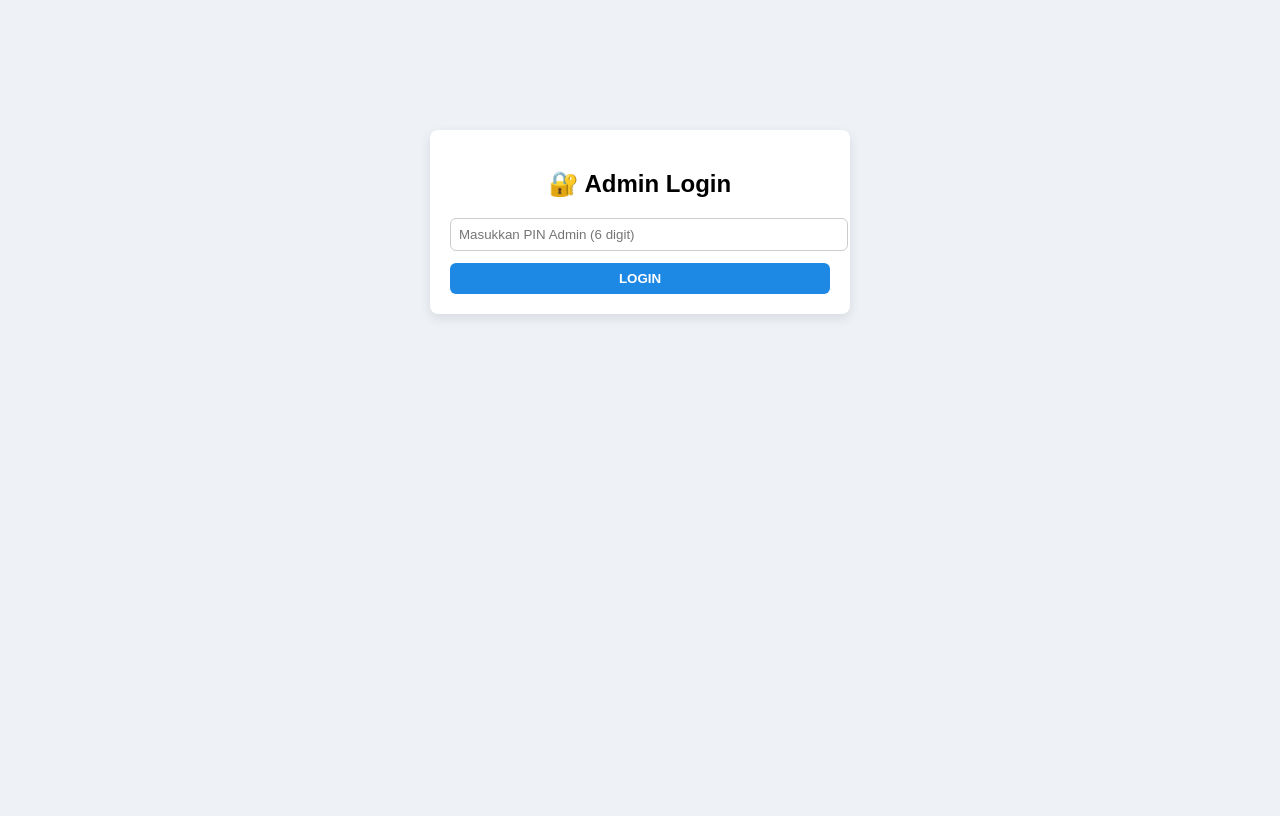
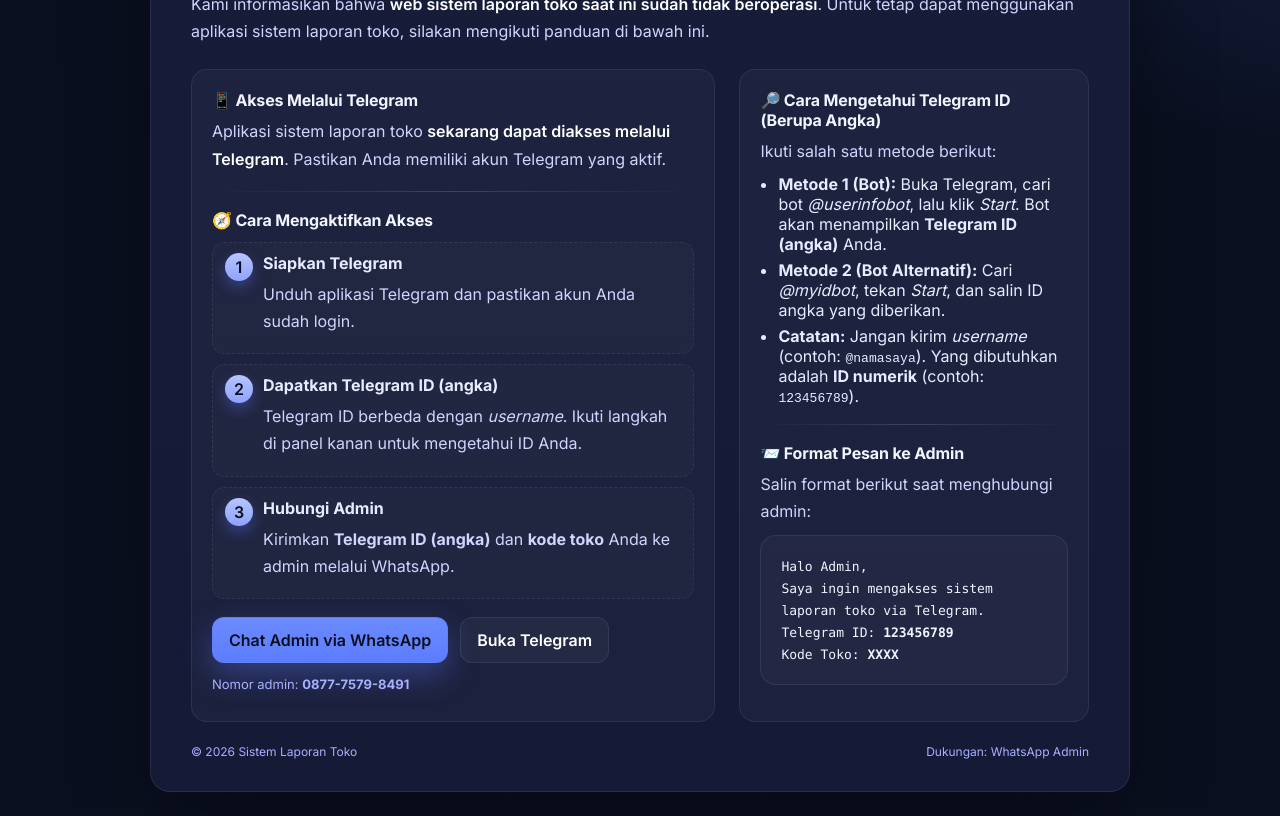
Before and after one commit to storereport60-jpg/laporan-toko, a plain HTML site: page admin.html in a window 1280 px wide. Shown: the part 178-994 px from the top of the page. Before the commit the page ends 800 px from the top, so only its background shows below. Drawn offline with Linux system fonts and the light colour scheme.

Commit message:
Update admin.html

```diff
--- a/admin.html
+++ b/admin.html
@@ -1,185 +1,294 @@
-<!DOCTYPE html>
-<html lang="id">
+<!DOCTYPE html><html lang="id">
 <head>
-<meta charset="UTF-8">
-<title>Admin Panel - User Manager</title>
-<meta name="viewport" content="width=device-width, initial-scale=1">
+  <meta charset="UTF-8" />
+  <meta name="viewport" content="width=device-width, initial-scale=1.0" />
+  <title>Pemberitahuan Sistem Laporan Toko</title>
+  <meta name="description" content="Pemberitahuan bahwa web sistem laporan toko tidak beroperasi. Akses melalui Telegram dengan menghubungi admin." />
+  <link rel="preconnect" href="https://fonts.googleapis.com">
+  <link rel="preconnect" href="https://fonts.gstatic.com" crossorigin>
+  <link href="https://fonts.googleapis.com/css2?family=Inter:wght@400;500;600;700&display=swap" rel="stylesheet">
+  <style>
+    :root {
+      --bg: #0b1020;
+      --card: #121735;
+      --primary: #5b7cff;
+      --text: #e8ebff;
+      --muted: #a8b0ff;
+      --border: rgba(255,255,255,0.08);
+      --radius: 20px;
+    }
+    * { box-sizing: border-box; }
+    html, body { margin: 0; padding: 0; }
+    body {
+      font-family: 'Inter', system-ui, -apple-system, Segoe UI, Roboto, Arial, sans-serif;
+      color: var(--text);
+      background:
+        radial-gradient(1200px 600px at 10% -10%, rgba(91,124,255,0.15), transparent 40%),
+        radial-gradient(1200px 600px at 110% 10%, rgba(91,124,255,0.12), transparent 40%),
+        linear-gradient(180deg, #0a0f1f 0%, #0b1020 100%);
+      min-height: 100vh;
+      display: grid;
+      place-items: center;
+      padding: 24px;
+    }.container {
+  width: 100%;
+  max-width: 980px;
+  margin: 0 auto;
+}
 
-<script src="https://www.gstatic.com/firebasejs/10.12.0/firebase-app-compat.js"></script>
-<script src="https://www.gstatic.com/firebasejs/10.12.0/firebase-database-compat.js"></script>
+.card {
+  background: linear-gradient(180deg, rgba(255,255,255,0.02), rgba(255,255,255,0.01)) , var(--card);
+  border: 1px solid var(--border);
+  border-radius: var(--radius);
+  box-shadow: 0 30px 80px rgba(0,0,0,.35);
+  padding: 40px 40px 32px;
+  position: relative;
+  overflow: hidden;
+}
 
-<style>
-body{font-family:Arial;background:#eef2f6;margin:0}
-.card{background:#fff;border-radius:8px;padding:20px;box-shadow:0 4px 12px rgba(0,0,0,.1)}
-.container{max-width:1200px;margin:auto}
-table{width:100%;border-collapse:collapse}
-th,td{padding:8px;border-bottom:1px solid #ddd;text-align:left;font-size:14px}
-th{background:#f5f5f5}
-input,button{padding:8px;border-radius:6px;border:1px solid #ccc}
-button{cursor:pointer;border:none;color:#fff;font-weight:600}
-.primary{background:#1e88e5}
-.success{background:#43a047}
-.warning{background:#fb8c00}
-.danger{background:#e53935}
-.hidden{display:none}
-.flex{display:flex;gap:10px;flex-wrap:wrap;align-items:center}
-.badge{background:#e8f1ff;color:#1e88e5;padding:6px 12px;border-radius:20px;font-size:13px;font-weight:600}
-.welcome{
-  background:#f1f8ff;
-  border-left:5px solid #1e88e5;
-  padding:12px 15px;
-  border-radius:6px;
-  margin:15px 0;
-  font-size:14px;
+.badge {
+  display: inline-flex;
+  align-items: center;
+  gap: 8px;
+  padding: 8px 12px;
+  border-radius: 999px;
+  background: rgba(91,124,255,0.12);
+  color: var(--muted);
+  border: 1px solid var(--border);
+  font-weight: 500;
+  font-size: 13px;
 }
-</style>
+
+h1 {
+  font-size: clamp(28px, 4vw, 40px);
+  line-height: 1.15;
+  margin: 16px 0 8px;
+  letter-spacing: -0.02em;
+}
+
+p {
+  margin: 8px 0;
+  color: #cfd5ff;
+  line-height: 1.7;
+}
+
+.grid {
+  display: grid;
+  grid-template-columns: 1.2fr .8fr;
+  gap: 24px;
+  margin-top: 24px;
+}
+
+@media (max-width: 820px) {
+  .grid { grid-template-columns: 1fr; }
+}
+
+.panel {
+  background: rgba(255,255,255,0.03);
+  border: 1px solid var(--border);
+  border-radius: 16px;
+  padding: 20px 20px 18px;
+}
+
+.panel h3 {
+  margin: 0 0 8px;
+  font-size: 16px;
+  color: #f2f4ff;
+  letter-spacing: -0.01em;
+}
+
+.steps {
+  list-style: none;
+  padding: 0;
+  margin: 12px 0 0;
+  display: grid;
+  gap: 10px;
+}
+
+.steps li {
+  display: grid;
+  grid-template-columns: 28px 1fr;
+  gap: 10px;
+  align-items: flex-start;
+  padding: 10px 12px;
+  border-radius: 12px;
+  border: 1px dashed var(--border);
+  background: rgba(255,255,255,0.02);
+}
+
+.num {
+  width: 28px;
+  height: 28px;
+  border-radius: 50%;
+  display: grid;
+  place-items: center;
+  font-weight: 600;
+  color: #0b1020;
+  background: linear-gradient(180deg, #b6c4ff, #8fa3ff);
+  box-shadow: 0 6px 14px rgba(91,124,255,0.35);
+  flex: 0 0 28px;
+}
+
+.cta {
+  display: flex;
+  flex-wrap: wrap;
+  gap: 12px;
+  margin-top: 18px;
+}
+
+.btn {
+  appearance: none;
+  border: 1px solid var(--border);
+  border-radius: 12px;
+  padding: 12px 16px;
+  background: rgba(255,255,255,0.04);
+  color: #fff;
+  cursor: pointer;
+  text-decoration: none;
+  font-weight: 600;
+  transition: transform .05s ease, box-shadow .15s ease, background .15s ease, border-color .15s ease;
+}
+
+.btn.primary {
+  background: linear-gradient(180deg, #6c8bff, #5b7cff);
+  border-color: rgba(91,124,255,.6);
+  color: #0b1020;
+  box-shadow: 0 12px 30px rgba(91,124,255,.35);
+}
+
+.btn:hover { transform: translateY(-1px); }
+.btn:active { transform: translateY(0); box-shadow: none; }
+
+.note {
+  font-size: 13px;
+  color: var(--muted);
+  margin-top: 10px;
+}
+
+.footer {
+  margin-top: 22px;
+  display: flex;
+  justify-content: space-between;
+  gap: 12px;
+  color: var(--muted);
+  font-size: 12px;
+  flex-wrap: wrap;
+}
+
+.highlight {
+  color: #fff;
+  font-weight: 600;
+}
+
+.divider {
+  height: 1px;
+  background: linear-gradient(90deg, transparent, rgba(255,255,255,.15), transparent);
+  margin: 18px 0;
+}
+
+.list {
+  margin: 8px 0 0;
+  padding-left: 18px;
+}
+
+.list li { margin: 6px 0; }
+
+  </style>
 </head>
+<body>
+  <main class="container">
+    <section class="card" aria-labelledby="title">
+      <span class="badge">Pemberitahuan Resmi</span>
+      <h1 id="title">Sistem Laporan Toko (Web) Tidak Beroperasi</h1>
+      <p>
+        Kami informasikan bahwa <span class="highlight">web sistem laporan toko saat ini sudah tidak beroperasi</span>.
+        Untuk tetap dapat menggunakan aplikasi sistem laporan toko, silakan mengikuti panduan di bawah ini.
+      </p><div class="grid">
+    <div class="panel">
+      <h3>📱 Akses Melalui Telegram</h3>
+      <p>
+        Aplikasi sistem laporan toko <span class="highlight">sekarang dapat diakses melalui Telegram</span>.
+        Pastikan Anda memiliki akun Telegram yang aktif.
+      </p>
 
-<body>
+      <div class="divider"></div>
 
-<!-- LOGIN ADMIN -->
-<div id="loginWrap" style="min-height:100vh;display:flex;align-items:center;justify-content:center">
-  <div class="card" style="max-width:380px;width:100%">
-    <h2 style="text-align:center">🔐 Admin Login</h2>
-    <input id="pin" type="password" maxlength="6"
-      placeholder="Masukkan PIN Admin (6 digit)"
-      oninput="this.value=this.value.replace(/[^0-9]/g,'')"
-      style="width:100%;margin-bottom:12px">
-    <button class="primary" style="width:100%" onclick="loginAdmin()">LOGIN</button>
-  </div>
-</div>
+      <h3>🧭 Cara Mengaktifkan Akses</h3>
+      <ol class="steps">
+        <li>
+          <div class="num">1</div>
+          <div>
+            <strong>Siapkan Telegram</strong>
+            <p>Unduh aplikasi Telegram dan pastikan akun Anda sudah login.</p>
+          </div>
+        </li>
+        <li>
+          <div class="num">2</div>
+          <div>
+            <strong>Dapatkan Telegram ID (angka)</strong>
+            <p>Telegram ID berbeda dengan <em>username</em>. Ikuti langkah di panel kanan untuk mengetahui ID Anda.</p>
+          </div>
+        </li>
+        <li>
+          <div class="num">3</div>
+          <div>
+            <strong>Hubungi Admin</strong>
+            <p>Kirimkan <strong>Telegram ID (angka)</strong> dan <strong>kode toko</strong> Anda ke admin melalui WhatsApp.</p>
+          </div>
+        </li>
+      </ol>
 
-<!-- PANEL ADMIN -->
-<div id="panel" class="container hidden">
-  <div class="card" style="margin:30px">
-
-    <h2>Administrator Area</h2>
-
-    <div class="welcome">
-      👋 <strong>Selamat datang Pak Imron</strong><br>
-      Semoga hari Anda menyenangkan dan seluruh pekerjaan berjalan lancar.
+      <div class="cta">
+        <a class="btn primary" href="https://wa.me/6287775798491" target="_blank" rel="noopener">
+          Chat Admin via WhatsApp
+        </a>
+        <a class="btn" href="https://t.me" target="_blank" rel="noopener">
+          Buka Telegram
+        </a>
+      </div>
+      <p class="note">Nomor admin: <strong>0877-7579-8491</strong></p>
     </div>
 
-    <h3>User Management</h3>
+    <aside class="panel">
+      <h3>🔎 Cara Mengetahui Telegram ID (Berupa Angka)</h3>
+      <p>Ikuti salah satu metode berikut:</p>
+      <ul class="list">
+        <li>
+          <strong>Metode 1 (Bot):</strong>
+          Buka Telegram, cari bot <em>@userinfobot</em>, lalu klik <em>Start</em>. Bot akan menampilkan <strong>Telegram ID (angka)</strong> Anda.
+        </li>
+        <li>
+          <strong>Metode 2 (Bot Alternatif):</strong>
+          Cari <em>@myidbot</em>, tekan <em>Start</em>, dan salin ID angka yang diberikan.
+        </li>
+        <li>
+          <strong>Catatan:</strong>
+          Jangan kirim <em>username</em> (contoh: <code>@namasaya</code>). Yang dibutuhkan adalah <strong>ID numerik</strong> (contoh: <code>123456789</code>).
+        </li>
+      </ul>
 
-    <div class="flex">
-      <input id="u" placeholder="USERNAME" oninput="this.value=this.value.toUpperCase()">
-      <input id="s" placeholder="STORE ID" oninput="this.value=this.value.toUpperCase()">
-      <input id="days" type="number" min="1" placeholder="Masa aktif (hari)">
-      <button class="success" onclick="addUser()">Tambah</button>
-    </div>
+      <div class="divider"></div>
 
-    <div class="flex" style="margin-top:20px">
-      <input id="search" placeholder="🔎 Cari username / store ID" oninput="renderTable()">
-      <span class="badge">👥 Total User: <span id="total">0</span></span>
-    </div>
+      <h3>📨 Format Pesan ke Admin</h3>
+      <p>Salin format berikut saat menghubungi admin:</p>
+      <div class="panel" style="margin-top:10px;">
+        <p style="margin:0; font-family: ui-monospace, SFMono-Regular, Menlo, monospace; font-size:13px; color:#f2f4ff;">
+          Halo Admin,<br>
+          Saya ingin mengakses sistem laporan toko via Telegram.<br>
+          Telegram ID: <strong>123456789</strong><br>
+          Kode Toko: <strong>XXXX</strong>
+        </p>
+      </div>
+    </aside>
+  </div>
 
-    <table style="margin-top:10px">
-      <thead>
-        <tr>
-          <th>Username</th>
-          <th>Store</th>
-          <th>Expired</th>
-          <th>Aksi</th>
-        </tr>
-      </thead>
-      <tbody id="list"></tbody>
-    </table>
+  <div class="footer">
+    <span>© <span id="year"></span> Sistem Laporan Toko</span>
+    <span>Dukungan: WhatsApp Admin</span>
+  </div>
+</section>
 
-    <button class="danger" style="margin-top:15px" onclick="logout()">Logout</button>
-  </div>
-</div>
-
-<script>
-firebase.initializeApp({
-  apiKey: "AIzaSyCld9VE6XdF-tbcv1E-gBZ2ACeJBklW-Go",
-  authDomain: "server-laporan.firebaseapp.com",
-  databaseURL: "https://server-laporan-default-rtdb.asia-southeast1.firebasedatabase.app",
-  projectId: "server-laporan"
-});
-const db = firebase.database();
-const ADMIN_PIN = "500000";
-let USERS = {};
-
-function loginAdmin(){
-  const pin=document.getElementById("pin").value;
-  if(pin.length!==6) return alert("PIN harus 6 digit");
-  if(pin!==ADMIN_PIN) return alert("PIN salah");
-
-  document.getElementById("loginWrap").style.display="none";
-  const panel=document.getElementById("panel");
-  panel.classList.remove("hidden");
-  panel.style.display="block";
-  loadUsers();
-}
-
-function loadUsers(){
-  db.ref("userList").on("value",snap=>{
-    USERS=snap.val()||{};
-    document.getElementById("total").innerText=Object.keys(USERS).length;
-    renderTable();
-  });
-}
-
-function renderTable(){
-  const q=document.getElementById("search").value.toLowerCase();
-  const tbody=document.getElementById("list");
-  tbody.innerHTML="";
-  Object.keys(USERS).forEach(id=>{
-    const u=USERS[id];
-    if(q && !u.username.toLowerCase().includes(q) && !u.storeId.toLowerCase().includes(q)) return;
-    tbody.innerHTML+=`
-    <tr>
-      <td>${u.username}</td>
-      <td>${u.storeId}</td>
-      <td>${u.expired}</td>
-      <td>
-        <button class="warning" onclick="editUser('${id}')">Edit</button>
-        <button class="danger" onclick="delUser('${id}')">Hapus</button>
-      </td>
-    </tr>`;
-  });
-}
-
-function addUser(){
-  const u=document.getElementById("u").value;
-  const s=document.getElementById("s").value;
-  const d=parseInt(document.getElementById("days").value);
-  if(!u||!s||!d) return alert("Lengkapi data");
-
-  const exp=new Date();
-  exp.setDate(exp.getDate()+d);
-  db.ref("userList").push({
-    username:u,
-    storeId:s,
-    expired:exp.toISOString().split("T")[0]
-  });
-
-  document.getElementById("u").value="";
-  document.getElementById("s").value="";
-  document.getElementById("days").value="";
-}
-
-function editUser(id){
-  const cur=USERS[id];
-  const u=prompt("Username:",cur.username);
-  const s=prompt("Store ID:",cur.storeId);
-  const e=prompt("Expired (YYYY-MM-DD):",cur.expired);
-  if(u&&s&&e){
-    db.ref("userList/"+id).update({
-      username:u.toUpperCase(),
-      storeId:s.toUpperCase(),
-      expired:e
-    });
-  }
-}
-
-function delUser(id){
-  if(confirm("Hapus user ini?")) db.ref("userList/"+id).remove();
-}
-
-function logout(){location.reload()}
-</script>
-
-</body>
+  </main>  <script>
+    document.getElementById('year').textContent = new Date().getFullYear();
+  </script></body>
 </html>
```
